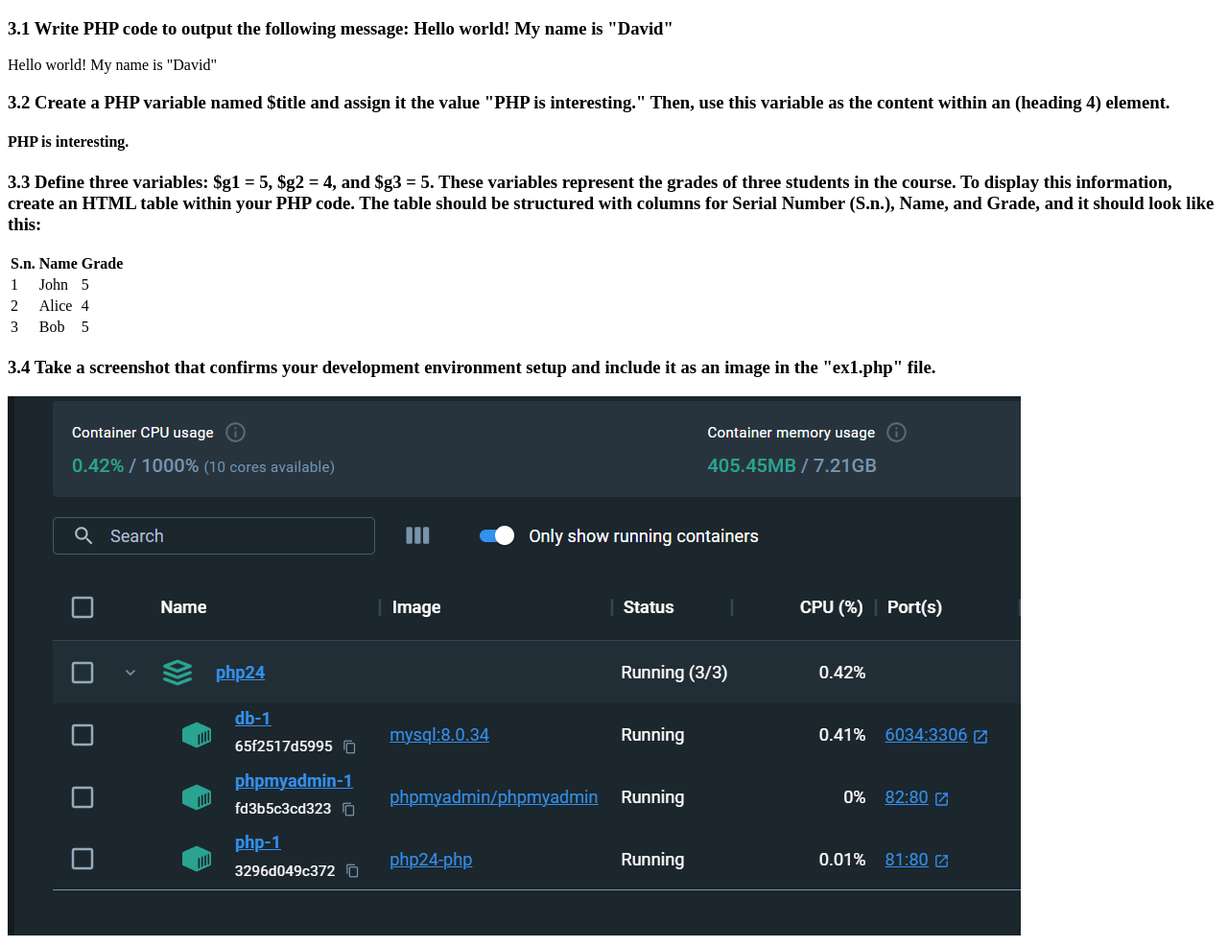
After one commit to chalanikalpana/src, a PHP site: page /KKCK_tasks/ex1.php in a window 1280 px wide. The commit adds this page. Shown: the whole page at 96% size. Run offline with PHP 8.4, Linux system fonts and the light colour scheme.

Commit message:
assingment 1 is completed
Task 1 is completed.

```diff
--- /dev/null
+++ b/KKCK_tasks/ex1.php
@@ -0,0 +1,74 @@
+<!DOCTYPE html>
+<html lang="en">
+<head>
+    <meta charset="UTF-8">
+    <meta name="viewport" content="width=device-width, initial-scale=1.0">
+    <title>Exercise 1: Getting Started with PHP - Chalani</title>
+</head>
+<body>
+    <h3>3.1 Write PHP code to output the following message:
+    Hello world! My name is "David"
+    </h3>
+    <?php
+    //use backlash ti escape special characters like "
+    echo "Hello world! My name is \"David\"";
+
+
+
+
+    ?>
+    <h3>3.2 Create a PHP variable named $title
+         and assign it the value "PHP is interesting."
+          Then, use this variable as the content within
+          an (heading 4) element.</h3>
+
+    <?php
+
+       $title = "PHP is interesting.";
+       echo "<h4>$title</h4>";
+
+    ?>
+
+    <h3>3.3 Define three variables: $g1 = 5, $g2 = 4, and $g3 = 5.
+ These variables represent the grades of three students in the course.
+ To display this information, create an HTML table within your PHP code.
+ The table should be structured with columns for Serial Number (S.n.), Name, and Grade, and it should look like this:</h3>
+
+    <?php
+
+    $g1= 5;
+    $g2= 4;
+    $g3= 5;
+
+
+    ?>
+    <table>
+        <tr><th>S.n.</th>  <th>Name</th> <th>Grade</th></tr>
+        <tr>
+            <td>1</td>
+            <td>John</td>
+            <td><?php echo $g1 ?></td>
+        </tr>
+
+        <tr>
+            <td>2</td>
+            <td>Alice</td>
+            <td><?php echo $g2 ?></td>
+        </tr>
+
+        <tr>
+            <td>3</td>
+            <td>Bob</td>
+            <td><?php echo $g3 ?></td>
+        </tr>
+    </table>
+
+    <h3>3.4 Take a screenshot that confirms your development
+        environment setup and include it as an image in the "ex1.php" file.
+    </h3>
+
+    <img src="Images/24.png" alt="Web development environment">
+
+
+</body>
+</html>
--- a/hello.php
+++ b/hello.php
@@ -8,6 +8,7 @@
 <body>
 
 <?php
+//this is print hello world
 echo "<h1>Hello World</h1>";
 ?>
 
```
Also changed, not shown: KKCK_tasks/Images/24.png (added).
